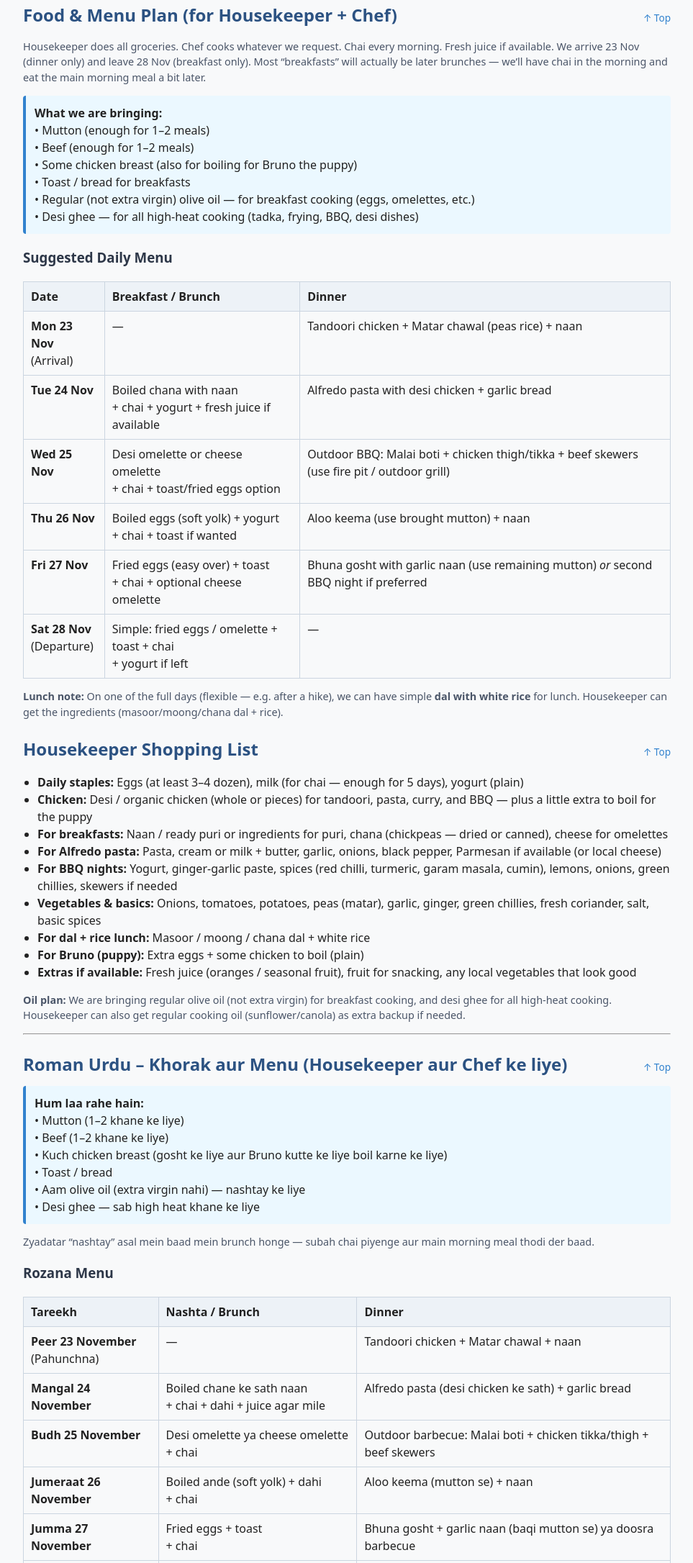
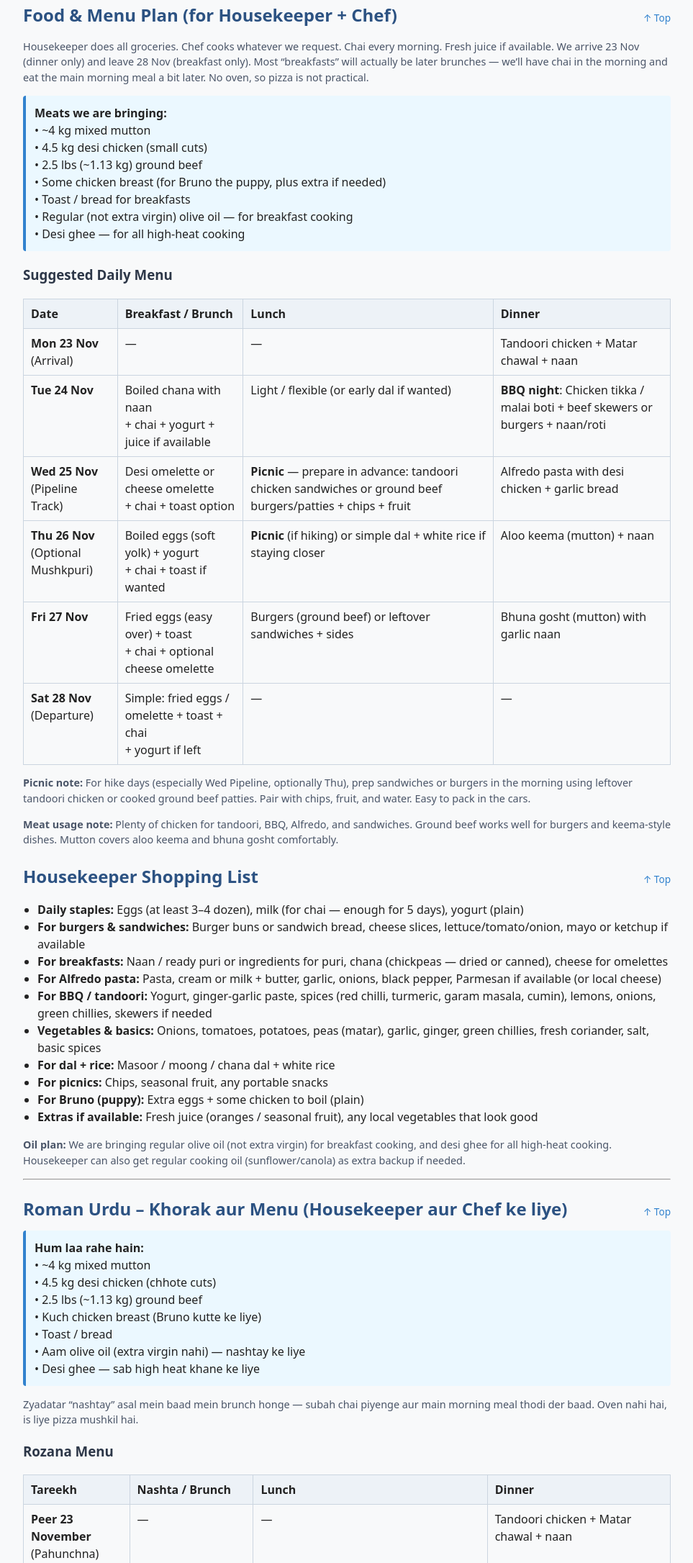
Before and after one commit to aahmad94/murree-cecil-trip, a plain HTML site: page index.html in a window 1280 px wide. Shown: the part 4698-6870 px from the top of the page at 72% size, without its empty margins (158-1121 px from the left). Drawn offline with Linux system fonts and the light colour scheme.

Commit message:
Revise menu for actual meat quantities, add lunch/picnic column, swap BBQ to Tue and Alfredo to Wed, include burgers

```diff
--- a/index.html
+++ b/index.html
@@ -177,66 +177,75 @@
 <hr>
 
 <div class="section-header" id="food"><h2>Food & Menu Plan (for Housekeeper + Chef)</h2><a class="back-to-top" href="#top">↑ Top</a></div>
-<p class="note">Housekeeper does all groceries. Chef cooks whatever we request. Chai every morning. Fresh juice if available. We arrive 23 Nov (dinner only) and leave 28 Nov (breakfast only). Most “breakfasts” will actually be later brunches — we’ll have chai in the morning and eat the main morning meal a bit later.</p>
+<p class="note">Housekeeper does all groceries. Chef cooks whatever we request. Chai every morning. Fresh juice if available. We arrive 23 Nov (dinner only) and leave 28 Nov (breakfast only). Most “breakfasts” will actually be later brunches — we’ll have chai in the morning and eat the main morning meal a bit later. No oven, so pizza is not practical.</p>
 
 <div class="highlight">
-<strong>What we are bringing:</strong><br>
-• Mutton (enough for 1–2 meals)<br>
-• Beef (enough for 1–2 meals)<br>
-• Some chicken breast (also for boiling for Bruno the puppy)<br>
+<strong>Meats we are bringing:</strong><br>
+• ~4 kg mixed mutton<br>
+• 4.5 kg desi chicken (small cuts)<br>
+• 2.5 lbs (~1.13 kg) ground beef<br>
+• Some chicken breast (for Bruno the puppy, plus extra if needed)<br>
 • Toast / bread for breakfasts<br>
-• Regular (not extra virgin) olive oil — for breakfast cooking (eggs, omelettes, etc.)<br>
-• Desi ghee — for all high-heat cooking (tadka, frying, BBQ, desi dishes)<br>
+• Regular (not extra virgin) olive oil — for breakfast cooking<br>
+• Desi ghee — for all high-heat cooking<br>
 </div>
 
 <h3>Suggested Daily Menu</h3>
 <table>
-<tr><th>Date</th><th>Breakfast / Brunch</th><th>Dinner</th></tr>
+<tr><th>Date</th><th>Breakfast / Brunch</th><th>Lunch</th><th>Dinner</th></tr>
 <tr>
 <td><strong>Mon 23 Nov</strong><br>(Arrival)</td>
 <td>—</td>
-<td>Tandoori chicken + Matar chawal (peas rice) + naan</td>
+<td>—</td>
+<td>Tandoori chicken + Matar chawal + naan</td>
 </tr>
 <tr>
 <td><strong>Tue 24 Nov</strong></td>
-<td>Boiled chana with naan<br>+ chai + yogurt + fresh juice if available</td>
+<td>Boiled chana with naan<br>+ chai + yogurt + juice if available</td>
+<td>Light / flexible (or early dal if wanted)</td>
+<td><strong>BBQ night</strong>: Chicken tikka / malai boti + beef skewers or burgers + naan/roti</td>
+</tr>
+<tr>
+<td><strong>Wed 25 Nov</strong><br>(Pipeline Track)</td>
+<td>Desi omelette or cheese omelette<br>+ chai + toast option</td>
+<td><strong>Picnic</strong> — prepare in advance: tandoori chicken sandwiches or ground beef burgers/patties + chips + fruit</td>
 <td>Alfredo pasta with desi chicken + garlic bread</td>
 </tr>
 <tr>
-<td><strong>Wed 25 Nov</strong></td>
-<td>Desi omelette or cheese omelette<br>+ chai + toast/fried eggs option</td>
-<td>Outdoor BBQ: Malai boti + chicken thigh/tikka + beef skewers (use fire pit / outdoor grill)</td>
-</tr>
-<tr>
-<td><strong>Thu 26 Nov</strong></td>
+<td><strong>Thu 26 Nov</strong><br>(Optional Mushkpuri)</td>
 <td>Boiled eggs (soft yolk) + yogurt<br>+ chai + toast if wanted</td>
-<td>Aloo keema (use brought mutton) + naan</td>
+<td><strong>Picnic</strong> (if hiking) or simple dal + white rice if staying closer</td>
+<td>Aloo keema (mutton) + naan</td>
 </tr>
 <tr>
 <td><strong>Fri 27 Nov</strong></td>
 <td>Fried eggs (easy over) + toast<br>+ chai + optional cheese omelette</td>
-<td>Bhuna gosht with garlic naan (use remaining mutton) <em>or</em> second BBQ night if preferred</td>
+<td>Burgers (ground beef) or leftover sandwiches + sides</td>
+<td>Bhuna gosht (mutton) with garlic naan</td>
 </tr>
 <tr>
 <td><strong>Sat 28 Nov</strong><br>(Departure)</td>
 <td>Simple: fried eggs / omelette + toast + chai<br>+ yogurt if left</td>
 <td>—</td>
+<td>—</td>
 </tr>
 </table>
 
-<p class="note"><strong>Lunch note:</strong> On one of the full days (flexible — e.g. after a hike), we can have simple <strong>dal with white rice</strong> for lunch. Housekeeper can get the ingredients (masoor/moong/chana dal + rice).</p>
+<p class="note"><strong>Picnic note:</strong> For hike days (especially Wed Pipeline, optionally Thu), prep sandwiches or burgers in the morning using leftover tandoori chicken or cooked ground beef patties. Pair with chips, fruit, and water. Easy to pack in the cars.</p>
+<p class="note"><strong>Meat usage note:</strong> Plenty of chicken for tandoori, BBQ, Alfredo, and sandwiches. Ground beef works well for burgers and keema-style dishes. Mutton covers aloo keema and bhuna gosht comfortably.</p>
 
 <div class="section-header" id="shopping"><h2>Housekeeper Shopping List</h2><a class="back-to-top" href="#top">↑ Top</a></div>
 <ul>
 <li><strong>Daily staples:</strong> Eggs (at least 3–4 dozen), milk (for chai — enough for 5 days), yogurt (plain)</li>
-<li><strong>Chicken:</strong> Desi / organic chicken (whole or pieces) for tandoori, pasta, curry, and BBQ — plus a little extra to boil for the puppy</li>
+<li><strong>For burgers & sandwiches:</strong> Burger buns or sandwich bread, cheese slices, lettuce/tomato/onion, mayo or ketchup if available</li>
 <li><strong>For breakfasts:</strong> Naan / ready puri or ingredients for puri, chana (chickpeas — dried or canned), cheese for omelettes</li>
 <li><strong>For Alfredo pasta:</strong> Pasta, cream or milk + butter, garlic, onions, black pepper, Parmesan if available (or local cheese)</li>
-<li><strong>For BBQ nights:</strong> Yogurt, ginger-garlic paste, spices (red chilli, turmeric, garam masala, cumin), lemons, onions, green chillies, skewers if needed</li>
+<li><strong>For BBQ / tandoori:</strong> Yogurt, ginger-garlic paste, spices (red chilli, turmeric, garam masala, cumin), lemons, onions, green chillies, skewers if needed</li>
 <li><strong>Vegetables & basics:</strong> Onions, tomatoes, potatoes, peas (matar), garlic, ginger, green chillies, fresh coriander, salt, basic spices</li>
-<li><strong>For dal + rice lunch:</strong> Masoor / moong / chana dal + white rice</li>
+<li><strong>For dal + rice:</strong> Masoor / moong / chana dal + white rice</li>
+<li><strong>For picnics:</strong> Chips, seasonal fruit, any portable snacks</li>
 <li><strong>For Bruno (puppy):</strong> Extra eggs + some chicken to boil (plain)</li>
-<li><strong>Extras if available:</strong> Fresh juice (oranges / seasonal fruit), fruit for snacking, any local vegetables that look good</li>
+<li><strong>Extras if available:</strong> Fresh juice (oranges / seasonal fruit), any local vegetables that look good</li>
 </ul>
 
 <p class="note"><strong>Oil plan:</strong> We are bringing regular olive oil (not extra virgin) for breakfast cooking, and desi ghee for all high-heat cooking. Housekeeper can also get regular cooking oil (sunflower/canola) as extra backup if needed.</p>
@@ -247,62 +256,70 @@
 
 <div class="highlight">
 <strong>Hum laa rahe hain:</strong><br>
-• Mutton (1–2 khane ke liye)<br>
-• Beef (1–2 khane ke liye)<br>
-• Kuch chicken breast (gosht ke liye aur Bruno kutte ke liye boil karne ke liye)<br>
+• ~4 kg mixed mutton<br>
+• 4.5 kg desi chicken (chhote cuts)<br>
+• 2.5 lbs (~1.13 kg) ground beef<br>
+• Kuch chicken breast (Bruno kutte ke liye)<br>
 • Toast / bread<br>
 • Aam olive oil (extra virgin nahi) — nashtay ke liye<br>
 • Desi ghee — sab high heat khane ke liye
 </div>
 
-<p class="note">Zyadatar “nashtay” asal mein baad mein brunch honge — subah chai piyenge aur main morning meal thodi der baad.</p>
+<p class="note">Zyadatar “nashtay” asal mein baad mein brunch honge — subah chai piyenge aur main morning meal thodi der baad. Oven nahi hai, is liye pizza mushkil hai.</p>
 
 <h3>Rozana Menu</h3>
 <table>
-<tr><th>Tareekh</th><th>Nashta / Brunch</th><th>Dinner</th></tr>
+<tr><th>Tareekh</th><th>Nashta / Brunch</th><th>Lunch</th><th>Dinner</th></tr>
 <tr>
 <td><strong>Peer 23 November</strong><br>(Pahunchna)</td>
+<td>—</td>
 <td>—</td>
 <td>Tandoori chicken + Matar chawal + naan</td>
 </tr>
 <tr>
 <td><strong>Mangal 24 November</strong></td>
 <td>Boiled chane ke sath naan<br>+ chai + dahi + juice agar mile</td>
+<td>Halka / flexible</td>
+<td><strong>BBQ night</strong>: Chicken tikka / malai boti + beef skewers ya burgers + naan</td>
+</tr>
+<tr>
+<td><strong>Budh 25 November</strong><br>(Pipeline Track)</td>
+<td>Desi omelette ya cheese omelette<br>+ chai</td>
+<td><strong>Picnic</strong> — pehle se taiyar: tandoori chicken sandwiches ya ground beef burgers + chips + phal</td>
 <td>Alfredo pasta (desi chicken ke sath) + garlic bread</td>
 </tr>
 <tr>
-<td><strong>Budh 25 November</strong></td>
-<td>Desi omelette ya cheese omelette<br>+ chai</td>
-<td>Outdoor barbecue: Malai boti + chicken tikka/thigh + beef skewers</td>
-</tr>
-<tr>
-<td><strong>Jumeraat 26 November</strong></td>
+<td><strong>Jumeraat 26 November</strong><br>(Optional Mushkpuri)</td>
 <td>Boiled ande (soft yolk) + dahi<br>+ chai</td>
+<td><strong>Picnic</strong> (agar hike ho) ya dal + white rice agar ghar ke paas</td>
 <td>Aloo keema (mutton se) + naan</td>
 </tr>
 <tr>
 <td><strong>Jumma 27 November</strong></td>
 <td>Fried eggs + toast<br>+ chai</td>
-<td>Bhuna gosht + garlic naan (baqi mutton se) ya doosra barbecue</td>
+<td>Burgers (ground beef) ya leftover sandwiches</td>
+<td>Bhuna gosht (mutton) + garlic naan</td>
 </tr>
 <tr>
 <td><strong>Hafta 28 November</strong><br>(Rawangi)</td>
 <td>Sada fried eggs / omelette + toast + chai</td>
 <td>—</td>
+<td>—</td>
 </tr>
 </table>
 
-<p class="note"><strong>Lunch note:</strong> Kisi ek full day (flexible) pe simple <strong>dal ke sath white rice</strong> lunch ke liye bana sakte hain. Housekeeper dal (masoor/moong/chana) aur chawal le aaye.</p>
+<p class="note"><strong>Picnic note:</strong> Hike wale din (khaas tor pe Budh Pipeline, optional Jumeraat) subah sandwiches ya burgers taiyar kar lena — leftover tandoori chicken ya cooked beef patties se. Chips, phal aur pani ke sath. Cars mein pack karna aasan.</p>
 
 <h3>Housekeeper ke liye Shopping List</h3>
 <ul>
 <li>Ande (3–4 dozen kam az kam), doodh (chai ke liye 5 din), dahi</li>
-<li>Desi / organic chicken (tandoori, pasta, curry aur barbecue ke liye) + Bruno kutte ke liye extra</li>
+<li>Burgers aur sandwiches ke liye: burger buns ya sandwich bread, cheese slices, lettuce/tomato/onion</li>
 <li>Naan / puri ya puri ke ajza, chane, cheese</li>
 <li>Pasta, cream ya doodh + makhan, lehsan, pyaaz</li>
-<li>Barbecue ke liye: dahi, adrak lehsan, masale, nimbu, pyaaz, hari mirch</li>
+<li>BBQ / tandoori ke liye: dahi, adrak lehsan, masale, nimbu, pyaaz, hari mirch</li>
 <li>Sabziyan: pyaaz, tamatar, aloo, matar, lehsan, adrak, hari mirch, dhania, namak, masale</li>
-<li>Dal + rice lunch ke liye: masoor / moong / chana dal + white rice</li>
+<li>Dal + rice ke liye: masoor / moong / chana dal + white rice</li>
+<li>Picnic ke liye: chips, seasonal fruit</li>
 <li>Bruno kutte ke liye extra ande + chicken boil karne ke liye</li>
 </ul>
 
```
